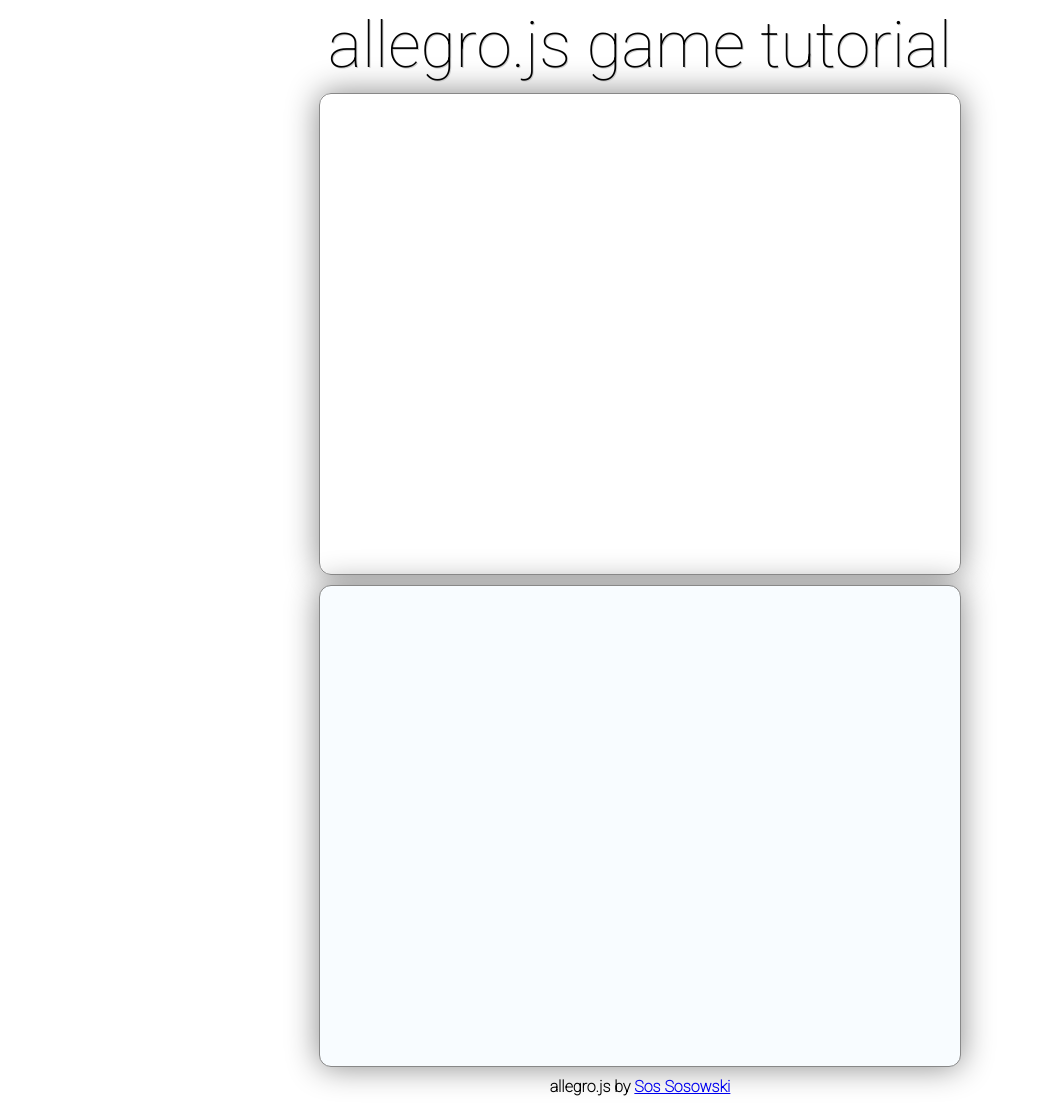
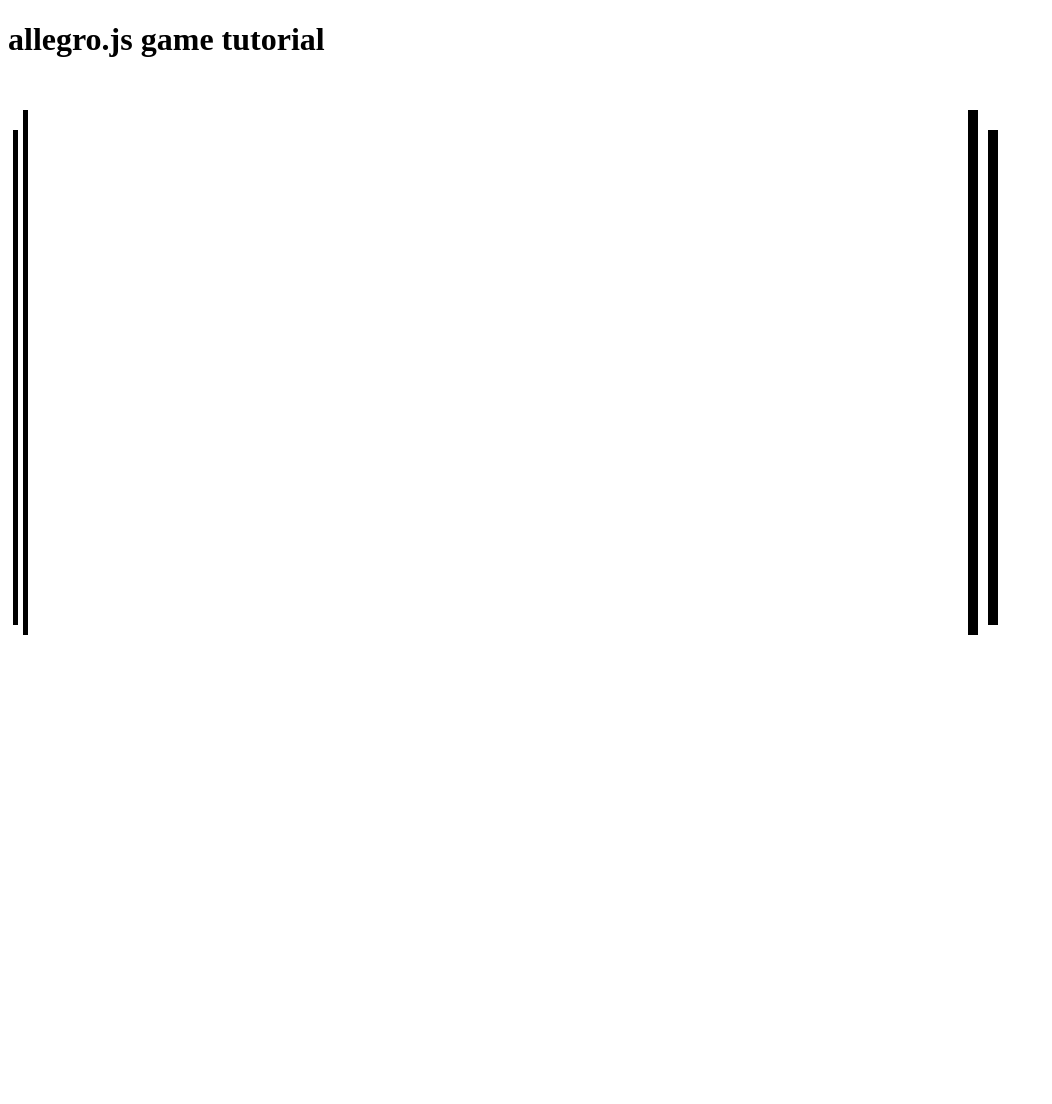
Before and after one commit to danwardvs/JedClickerJS2, a plain HTML site: page release/index.html in a window 1280 px wide. Shown: the whole page, without its empty margins (0-1052 px from the left). After the commit the page ends 800 px from the top, so only its background shows below. Drawn offline with Linux system fonts and the light colour scheme.

Commit message:
Cleaned up release css/html

```diff
--- a/release/index.html
+++ b/release/index.html
@@ -3,14 +3,10 @@
 	<head>
 		<title> allegro.js game tutorial </title>
 		<script src="alleg.js"></script>
-		<script src="game.js"></script>
-		<link href='https://fonts.googleapis.com/css?family=Roboto:100' rel='stylesheet' type='text/css'>
-		<link rel="stylesheet" type="text/css" href="tutorial.css">
+		<script src="g.js"></script>
 	</head>
 	<body>
 		<h1> allegro.js game tutorial </h1>
 		<canvas id="game_canvas" width="640" height="480"></canvas>
-		<div id="debug"></div>
-		<div id="footer"><b>allegro.js by <a href="http://sos.gd/">Sos Sosowski</a><b></div>
 	</body>
 </html>
--- a/release/tutorial.css
+++ /dev/null
@@ -1,38 +0,0 @@
-body { /* this applies to the entire document */
-	font-family:'Roboto', sans-serif; /* Select font without serifs */
-}
-
-h1 { /* this applies to big header text */
-	text-align:center; /* align title centered */
-	font-size:400%; /* make the font really big */
-	text-shadow:#ccc 1px 1px 0px; /* add a fancy shadow effect */
-	padding:0px; /* disable padding (inner margins)  */
-	margin:0px; /* disable margins */
-	font-weight:normal; /* nullifies font boldness */
-}
-
-canvas { /* this applies to our game area */
-	border:1px solid #888; /* set subtle gray border */
-	box-shadow:#888 0px 0px 32px; /* add a fancy shadow effect */
-	margin: 10px auto; /* center horizontally and add a bit of margin vertically */
-	display:block; /* display as a non-inline block */
-	border-radius:12px; /* makes the border round and sound */
-}
-
-#debug { /* this applies to debug box */
-	text-align:left; /* align text to the left */
-	width:620px; /* set width to 630 pixels */
-	height:460px; /* set height to 460 pixels */
-	border:1px solid #888; /* draw border around the box */
-	font: 16px monospace; /* change fonto to monotype */
-	overflow: auto; /* enable scrollbars */
-	background-color:#f8fcff; /* change bg color to yellowish */
-	box-shadow:#888 0px 0px 32px; /* fancy shadow fx */
-	margin: 10px auto; /* center horizontally and space vertically */
-	padding:10px; /* pad a bit for readibility */
-	border-radius:12px; /* makes the border round and sound */
-}
-
-#footer { /* this is a footer*/
-	text-align:center; /* you never imagined what would happen if youi removed this! */
-}
```
